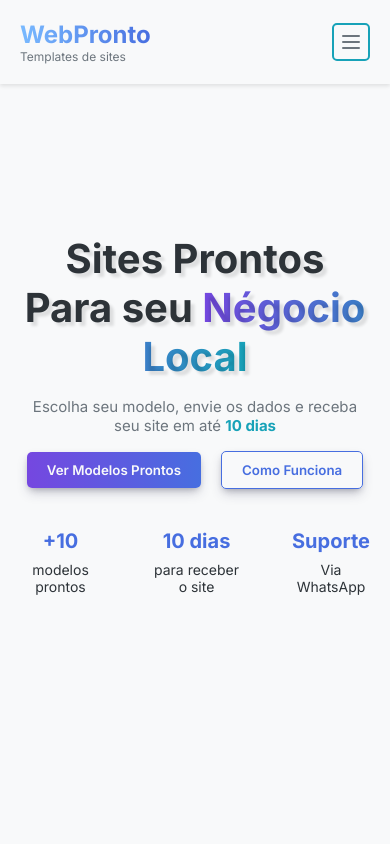
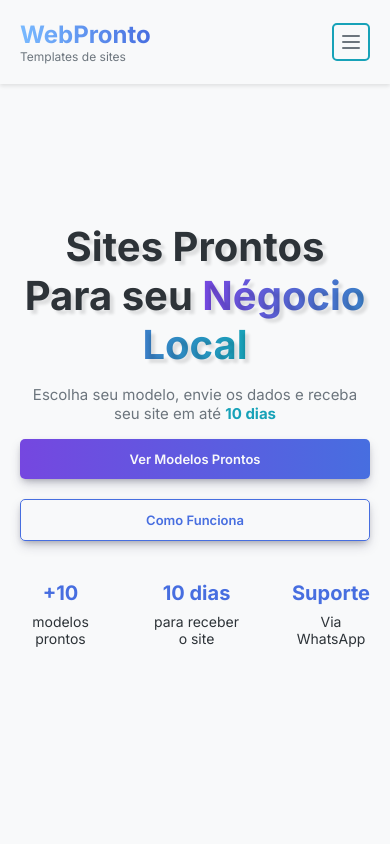
Before and after one commit to carlosresendeP/WebPronto, a React (Vite) app in the folder WebPronto/: page / in a window 390 px wide. Shown: the top 844 px of the page. Built offline with nearby package versions, Linux system fonts and the light colour scheme.

Commit message:
Atualiza os botões da página inicial para incluir links e ajusta estilos responsivos, aumentando a largura máxima e adicionando margens.

```diff
--- a/WebPronto/src/Pages/Home/index.jsx
+++ b/WebPronto/src/Pages/Home/index.jsx
@@ -21,8 +21,8 @@ export const Home = () => {
                             <p>Escolha seu modelo, envie os dados e receba seu site em até <span>10 dias</span></p>
 
                             <GroupButton>
-                                <HomeButton>Ver Modelos Prontos</HomeButton>
-                                <HomeButton>Como Funciona</HomeButton>
+                                <HomeButton href="#Templates" >Ver Modelos Prontos </HomeButton>
+                                <HomeButton href="#works">Como Funciona</HomeButton>
                             </GroupButton>
 
                             <GroupCards>
--- a/WebPronto/src/Pages/Home/styles.js
+++ b/WebPronto/src/Pages/Home/styles.js
@@ -23,14 +23,19 @@ export const ContainerHome = styled.main`
 `
 
 export const HomeContent = styled.div`
-    max-width: 600px;
+    max-width: 800px;
     min-height: 100vh;
     display: flex;
     flex-direction: column;
     align-items: center;
     justify-content: center;
     text-align: center;
+    margin-top: 40px;
 
+    @media (max-width: 768px) {
+        margin-top: 20px;
+        max-width: 100%;
+    }
 
     h2{
         font-size: 58px;
@@ -73,10 +78,15 @@ export const GroupButton = styled.div`
     justify-content: center;
     gap: 20px;
 
+    @media (max-width: 768px) {
+        flex-direction: column;
+        width: 100%;
+    }
+
 
 `
 
-export const HomeButton = styled(Button)`
+export const HomeButton = styled.a`
     position: relative;
     background: linear-gradient(to left,
         ${props => props.theme.colors.primary},
@@ -91,6 +101,8 @@ export const HomeButton = styled(Button)`
     z-index: 1;
     box-shadow: rgba(50, 50, 93, 0.25) 0px 6px 12px -2px, rgba(0, 0, 0, 0.3) 0px 3px 7px -3px;
     font-weight: 600;
+    text-decoration: none;
+    font-size: 15px;
 
     &::before {
         content: '';
@@ -134,6 +146,13 @@ export const HomeButton = styled(Button)`
         position: relative;
         z-index: 1;
     }
+
+    @media (max-width: 768px) {
+        width: 100%;
+        text-align: center;
+        padding: 12px 0;
+        font-size: 13px;
+    }
 `
 
 export const GroupCards = styled.div`
```
